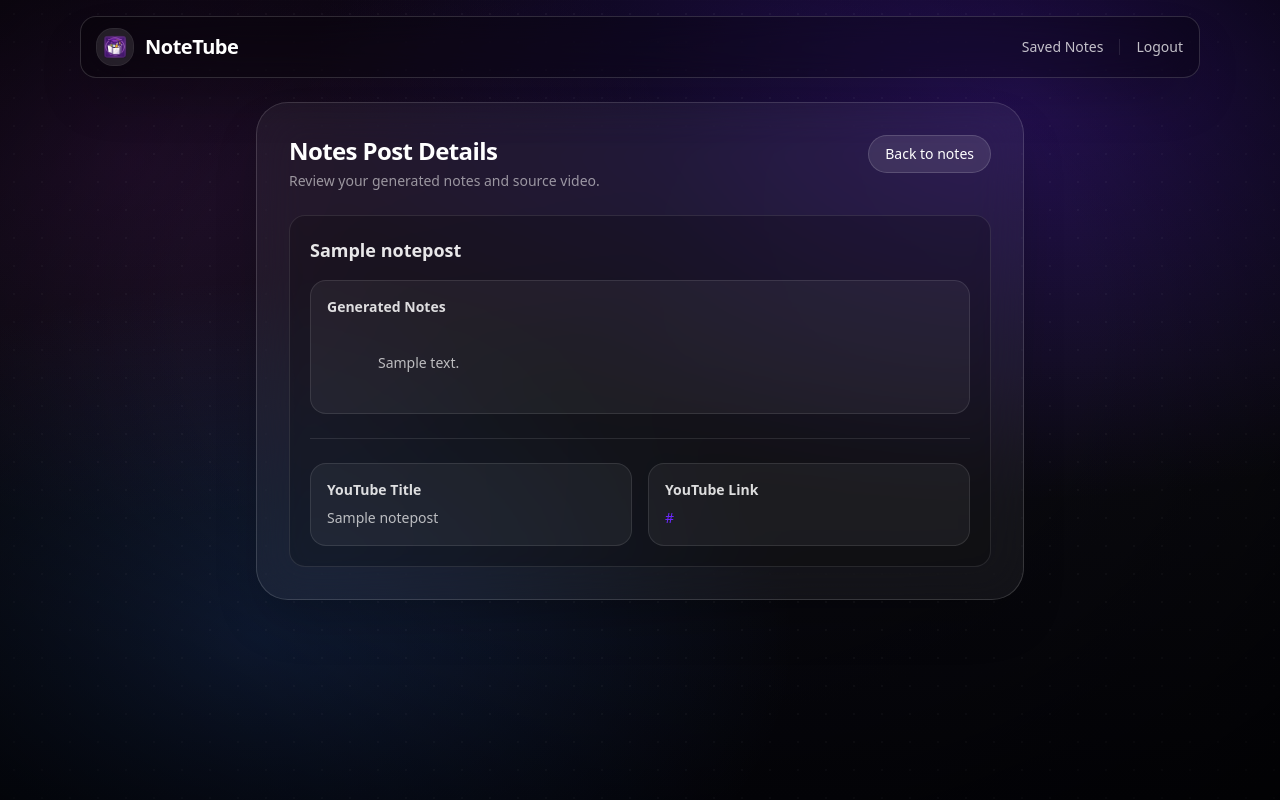
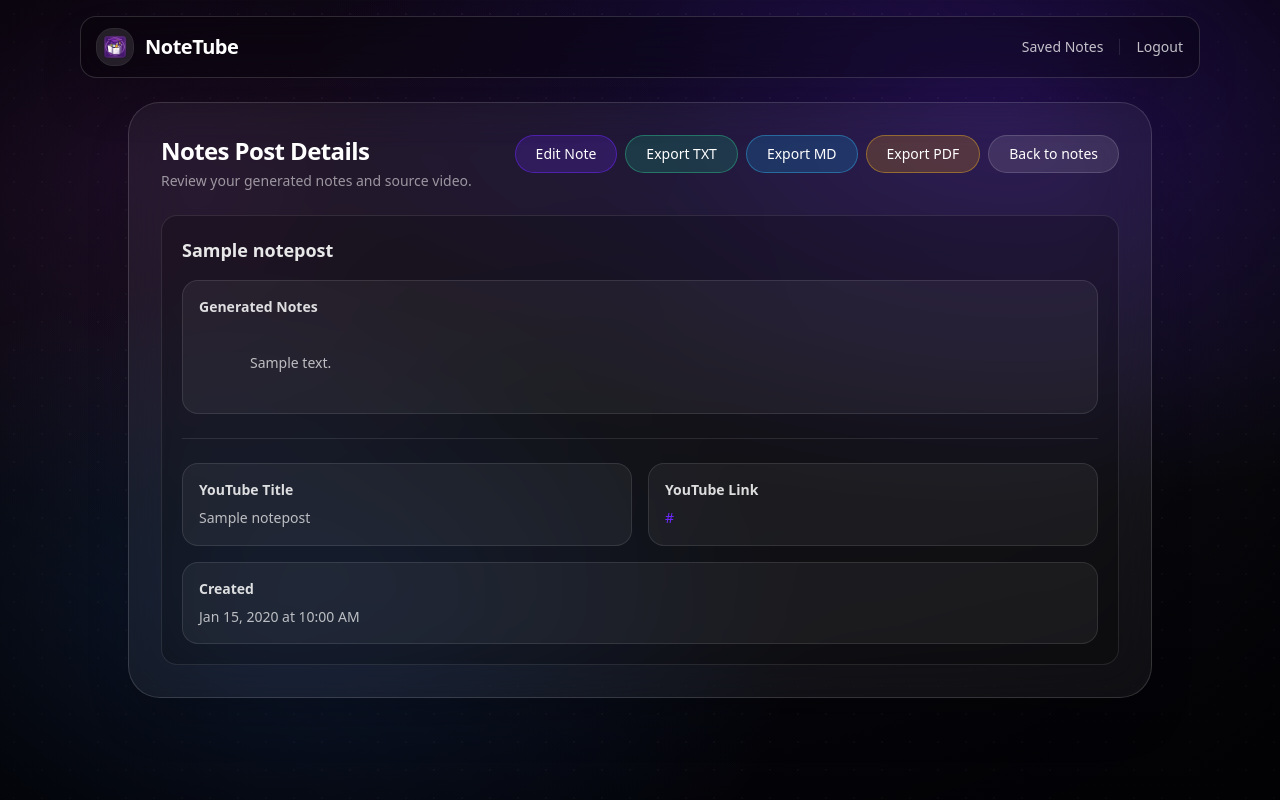
Before and after one commit to JustinK33/NoteTube, a Django app: page /note-details/1/ in a window 1280 px wide. Run offline with Django 5.2, Linux system fonts and the light colour scheme; a user stored in the database is signed in; tables that the repository leaves empty hold one stand-in row (values such as "Sample post"); parts of the project's set-up code (start-up, migrations or seed data) failed here and were passed over; some libraries are stand-ins or nearby versions.

Commit message:
feat and fix: fixed yt to note error (add new cookies once in a while temp fix ig) and added features to edit export and time stamps for more notes feel

```diff
--- a/Backend/note_generator/urls.py
+++ b/Backend/note_generator/urls.py
@@ -11,4 +11,6 @@ urlpatterns = [
     path("mp3-to-notes", views.mp3_to_notes, name="mp3-to-notes"),
     path("saved-notes", views.note_list, name="saved-notes"),
     path("note-details/<int:pk>/", views.note_details, name="note-details"),
+    path("note-edit/<int:pk>/", views.note_edit, name="note-edit"),
+    path("note-export/<int:pk>/", views.note_export, name="note-export"),
 ]
--- a/Backend/note_generator/views.py
+++ b/Backend/note_generator/views.py
@@ -4,17 +4,22 @@ from django.contrib import messages
 from django.contrib.auth.decorators import login_required
 from django.contrib.auth.models import User
 from django.views.decorators.csrf import csrf_exempt
-from django.http import JsonResponse
+from django.http import JsonResponse, HttpResponse
 from django.conf import settings
 from fastapi import HTTPException
-import json, os
+import json, os, time
 from pytubefix import YouTube
 import assemblyai as aai
 import openai
 from .models import NotePost
 import traceback
 import tempfile
-from note_generator.utils.cache_utils import cached_get_or_set
+from note_generator.utils.cache_utils import (
+    cached_get_or_set,
+    safe_cache_get,
+    safe_cache_set,
+    safe_cache_delete,
+)
 from django.core.cache import cache
 import re
 import logging
@@ -22,6 +27,12 @@ import subprocess
 from fastapi.responses import FileResponse
 import tempfile
 import shutil
+from youtube_transcript_api import YouTubeTranscriptApi
+from django.utils.text import slugify
+from io import BytesIO
+from textwrap import wrap
+from reportlab.pdfgen import canvas
+from reportlab.lib.pagesizes import letter
 
 aai.settings.api_key = os.getenv("APIKEY")
 
@@ -113,7 +124,7 @@ def mp3_to_notes(request):
             shutil.rmtree(temp_dir)
 
             # Invalidate cached list for this user
-            cache.delete(f"notes:list:user:{request.user.id}")
+            safe_cache_delete(f"notes:list:user:{request.user.id}")
 
             # Return generated notes as response
             return JsonResponse({"content": note_content})
@@ -148,6 +159,22 @@ def get_mp3_transcript(mp3_path: str) -> str:
 def generate_note(request):
     if request.method != "POST":
         return JsonResponse({"error": "Invalid request method"}, status=405)
+
+    # Rate limiting: 10 minutes between requests
+    rate_limit_key = f"rate_limit:user:{request.user.id}"
+    last_request = safe_cache_get(rate_limit_key)
+    if last_request:
+        remaining = 600 - (time.time() - last_request)
+        if remaining > 0:
+            minutes = int(remaining // 60)
+            seconds = int(remaining % 60)
+            return JsonResponse(
+                {
+                    "error_code": "rate_limited",
+                    "message": f"Please wait {minutes}m {seconds}s before generating another note.",
+                },
+                status=429,
+            )
 
     try:
         data = json.loads(request.body)
@@ -232,7 +259,10 @@ def generate_note(request):
         new_note.save()
 
         # Invalidate cache
-        cache.delete(f"notes:list:user:{request.user.id}")
+        safe_cache_delete(f"notes:list:user:{request.user.id}")
+
+        # Set rate limit (10 minutes)
+        safe_cache_set(rate_limit_key, time.time(), timeout=600)
 
         return JsonResponse({"content": note_content})
     except Exception as e:
@@ -276,10 +306,120 @@ def note_details(request, pk):
     return render(request, "note_details.html", {"note_post_detail": note_post_detail})
 
 
+@login_required
+def note_edit(request, pk):
+    try:
+        note_post = NotePost.objects.get(id=pk, user=request.user)
+    except NotePost.DoesNotExist:
+        return redirect("saved-notes")
+
+    if request.method == "POST":
+        new_title = request.POST.get("youtube_title", "").strip() or note_post.youtube_title
+        new_content = request.POST.get("generated_content", "").strip()
+
+        if not new_content:
+            messages.error(request, "Note content cannot be empty")
+            return render(request, "note_edit.html", {"note_post": note_post})
+
+        note_post.youtube_title = new_title
+        note_post.generated_content = new_content
+        note_post.save(update_fields=["youtube_title", "generated_content"])
+
+        # Invalidate related caches after manual edits.
+        safe_cache_delete(f"notes:list:user:{request.user.id}")
+        safe_cache_delete(f"notes:detail:user:{request.user.id}:pk:{pk}")
+
+        messages.success(request, "Note updated successfully")
+        return redirect("note-details", pk=pk)
+
+    return render(request, "note_edit.html", {"note_post": note_post})
+
+
+@login_required
+def note_export(request, pk):
+    try:
+        note_post = NotePost.objects.get(id=pk, user=request.user)
+    except NotePost.DoesNotExist:
+        return redirect("saved-notes")
+
+    export_format = (request.GET.get("format") or "txt").lower()
+    if export_format not in {"txt", "md", "pdf"}:
+        export_format = "txt"
+
+    safe_title = slugify(note_post.youtube_title) or f"note-{pk}"
+    created_display = note_post.created_at.strftime("%Y-%m-%d %H:%M:%S")
+
+    if export_format == "md":
+        body = (
+            f"# {note_post.youtube_title}\n\n"
+            f"- Created: {created_display}\n"
+            f"- Source: {note_post.youtube_link or 'N/A'}\n\n"
+            f"## Notes\n\n{note_post.generated_content}\n"
+        )
+        content_type = "text/markdown; charset=utf-8"
+        filename = f"{safe_title}.md"
+        response = HttpResponse(body, content_type=content_type)
+    elif export_format == "txt":
+        body = (
+            f"Title: {note_post.youtube_title}\n"
+            f"Created: {created_display}\n"
+            f"Source: {note_post.youtube_link or 'N/A'}\n"
+            f"\n---\n\n"
+            f"{note_post.generated_content}\n"
+        )
+        content_type = "text/plain; charset=utf-8"
+        filename = f"{safe_title}.txt"
+        response = HttpResponse(body, content_type=content_type)
+    elif export_format == "pdf":
+        buffer = BytesIO()
+        pdf = canvas.Canvas(buffer, pagesize=letter)
+        width, height = letter
+        y = height - 50
+
+        # Header
+        pdf.setFont("Helvetica-Bold", 16)
+        pdf.drawString(50, y, note_post.youtube_title)
+        y -= 24
+
+        pdf.setFont("Helvetica", 10)
+        pdf.drawString(50, y, f"Created: {created_display}")
+        y -= 14
+        pdf.drawString(50, y, f"Source: {note_post.youtube_link or 'N/A'}")
+        y -= 24
+
+        pdf.setFont("Helvetica-Bold", 12)
+        pdf.drawString(50, y, "Notes")
+        y -= 18
+
+        pdf.setFont("Helvetica", 10)
+        for paragraph in note_post.generated_content.splitlines() or [""]:
+            wrapped_lines = wrap(paragraph, width=105) or [""]
+            for line in wrapped_lines:
+                if y < 50:
+                    pdf.showPage()
+                    pdf.setFont("Helvetica", 10)
+                    y = height - 50
+                pdf.drawString(50, y, line)
+                y -= 13
+            y -= 4
+
+        pdf.save()
+        buffer.seek(0)
+        response = HttpResponse(buffer.getvalue(), content_type="application/pdf")
+        filename = f"{safe_title}.pdf"
+
+    response["Content-Disposition"] = f'attachment; filename="{filename}"'
+    return response
+
+
 def yt_title(link):
-    yt = YouTube(link)
-    title = yt.title
-    return title
+    try:
+        yt = YouTube(link)
+        title = yt.title
+        return title
+    except Exception as e:
+        logger.warning(f"yt_title failed: {e}")
+        raise
 
 
 import subprocess, tempfile, os, glob
@@ -288,19 +428,29 @@ import subprocess, tempfile, os, glob
 def download_audio(link: str) -> str:
     tmpdir = tempfile.gettempdir()
     outtmpl = os.path.join(tmpdir, "%(id)s.%(ext)s")
+    cookies_file = (getattr(settings, "YTDLP_COOKIES_FILE", "") or "").strip()
 
     # downloads best audio; yt-dlp chooses an audio container (webm/m4a usually)
     cmd = [
         "yt-dlp",
-        "-f",
-        "bestaudio",
+        "--user-agent",
+        "Mozilla/5.0 (Macintosh; Intel Mac OS X 10_15_7) AppleWebKit/537.36 (KHTML, like Gecko) Chrome/120.0.0.0 Safari/537.36",
         "-o",
         outtmpl,
         link,
     ]
 
+    if cookies_file:
+        if os.path.isfile(cookies_file):
+            cmd[1:1] = ["--cookies", cookies_file]
+            logger.info(f"yt-dlp cookies enabled from: {cookies_file}")
+        else:
+            logger.warning(f"YTDLP_COOKIES_FILE not found: {cookies_file}")
+
+    logger.info(f"Running yt-dlp: {' '.join(cmd)}")
     res = subprocess.run(cmd, capture_output=True, text=True)
     if res.returncode != 0:
+        logger.error(f"yt-dlp failed: {res.stderr}")
         raise RuntimeError(
             f"yt-dlp failed:\nSTDOUT:\n{res.stdout}\nSTDERR:\n{res.stderr}"
         )
@@ -317,6 +467,20 @@ def download_audio(link: str) -> str:
 
 # we gon use assembly ai to get the transcription
 def get_transcript(link):
+    # Prefer native caption transcript first; this avoids yt-dlp for many videos.
+    try:
+        video_match = re.search(r"[?&]v=([0-9A-Za-z_-]{11})", link)
+        video_id = video_match.group(1) if video_match else None
+        if video_id:
+            transcript_data = YouTubeTranscriptApi().fetch(video_id)
+            transcript_text = " ".join(
+                chunk.text.strip() for chunk in transcript_data
+            ).strip()
+            if transcript_text:
+                return transcript_text
+    except Exception as e:
+        logger.warning(f"YouTubeTranscriptApi failed, falling back to yt-dlp: {e}")
+
     audio_file = download_audio(link)
     try:
         transcriber = aai.Transcriber()
--- a/Backend/notetube/urls.py
+++ b/Backend/notetube/urls.py
@@ -19,11 +19,17 @@ from django.contrib import admin
 from django.urls import path, include
 from django.conf import settings
 from django.conf.urls.static import static
+from django.views.generic.base import RedirectView
+from django.templatetags.static import static as static_url
 
 urlpatterns = [
     path("admin/", admin.site.urls),
     path("", include("note_generator.urls")),
     path("accounts/", include("allauth.urls")),
+    path(
+        "favicon.ico",
+        RedirectView.as_view(url=static_url("images/NoteTube-logo.png"), permanent=False),
+    ),
 ]
 
 urlpatterns = urlpatterns + static(
--- a/Backend/templates/note_details.html
+++ b/Backend/templates/note_details.html
@@ -38,17 +38,35 @@
   </nav>
 
   <div class="mx-auto max-w-6xl px-4 py-10">
-    <div class="max-w-3xl mx-auto rounded-[2rem] border border-white/15 bg-white/5 p-6 sm:p-8 shadow-2xl backdrop-blur-xl">
+    <div class="max-w-5xl mx-auto rounded-[2rem] border border-white/15 bg-white/5 p-6 sm:p-8 shadow-2xl backdrop-blur-xl">
       <section>
-        <div class="flex items-start justify-between gap-4">
+        <div class="flex flex-col gap-4 lg:flex-row lg:items-start lg:justify-between">
           <div>
             <h2 class="text-2xl font-semibold tracking-tight">Notes Post Details</h2>
             <p class="mt-1 text-sm text-white/55">Review your generated notes and source video.</p>
           </div>
-          <a href="/saved-notes"
-             class="inline-flex items-center rounded-full border border-white/15 bg-white/10 px-4 py-2 text-sm font-medium text-white hover:bg-white/15 transition-colors">
-            Back to notes
-          </a>
+          <div class="flex flex-wrap items-center gap-2 lg:justify-end">
+            <a href="{% url 'note-edit' note_post_detail.id %}"
+               class="inline-flex items-center whitespace-nowrap rounded-full border border-[#6d28ff]/50 bg-[#6d28ff]/20 px-5 py-2 text-sm font-medium text-white hover:bg-[#6d28ff]/30 transition-colors">
+              Edit Note
+            </a>
+            <a href="{% url 'note-export' note_post_detail.id %}?format=txt"
+               class="inline-flex items-center whitespace-nowrap rounded-full border border-emerald-400/40 bg-emerald-500/20 px-5 py-2 text-sm font-medium text-white hover:bg-emerald-500/30 transition-colors">
+              Export TXT
+            </a>
+            <a href="{% url 'note-export' note_post_detail.id %}?format=md"
+               class="inline-flex items-center whitespace-nowrap rounded-full border border-sky-400/40 bg-sky-500/20 px-5 py-2 text-sm font-medium text-white hover:bg-sky-500/30 transition-colors">
+              Export MD
+            </a>
+            <a href="{% url 'note-export' note_post_detail.id %}?format=pdf"
+               class="inline-flex items-center whitespace-nowrap rounded-full border border-amber-400/40 bg-amber-500/20 px-5 py-2 text-sm font-medium text-white hover:bg-amber-500/30 transition-colors">
+              Export PDF
+            </a>
+            <a href="/saved-notes"
+               class="inline-flex items-center whitespace-nowrap rounded-full border border-white/15 bg-white/10 px-5 py-2 text-sm font-medium text-white hover:bg-white/15 transition-colors">
+              Back to notes
+            </a>
+          </div>
         </div>
 
         <div class="mt-6 rounded-2xl border border-white/10 bg-black/20 p-5">
@@ -76,6 +94,11 @@
                 {{ note_post_detail.youtube_link }}
               </a>
             </div>
+
+            <div class="rounded-2xl border border-white/10 bg-white/5 p-4 sm:col-span-2">
+              <p class="text-sm font-semibold text-white/85">Created</p>
+              <p class="mt-2 text-sm text-white/70">{{ note_post_detail.created_at|date:"M d, Y \a\t g:i A" }}</p>
+            </div>
           </div>
         </div>
       </section>
--- a/Backend/templates/notes.html
+++ b/Backend/templates/notes.html
@@ -52,6 +52,7 @@
           <a href="{% url 'note-details' post.id %}" class="block">
             <div class="rounded-2xl border border-white/10 bg-black/20 p-5 hover:bg-white/5 transition-colors">
               <h3 class="text-lg font-semibold text-white/90">{{ post.youtube_title }}</h3>
+              <p class="mt-1 text-xs text-white/45">Created {{ post.created_at|date:"M d, Y \a\t g:i A" }}</p>
               <p class="mt-2 text-sm text-white/65">{{ post.generated_content|truncatechars:120 }}</p>
               <div class="mt-4 text-xs text-white/45">Open →</div>
             </div>
```
Also changed, not shown: Backend/note_generator/transcript_utils.py (+21 -4 lines), Backend/note_generator/utils/cache_utils.py (+30 -2 lines), Backend/notetube/settings.py (+7 -1 lines), Backend/templates/note_edit.html (added, +101 -0 lines).
